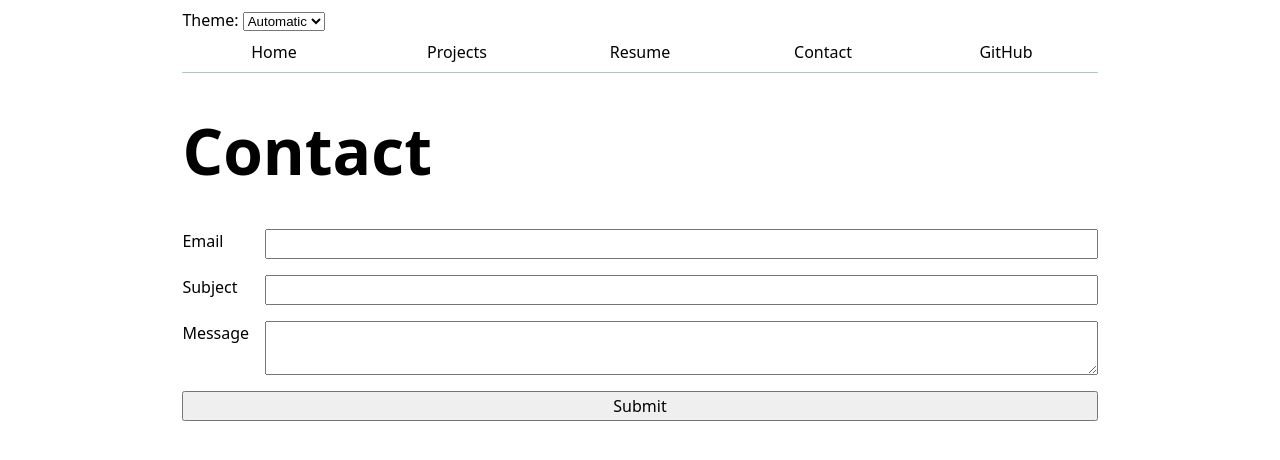
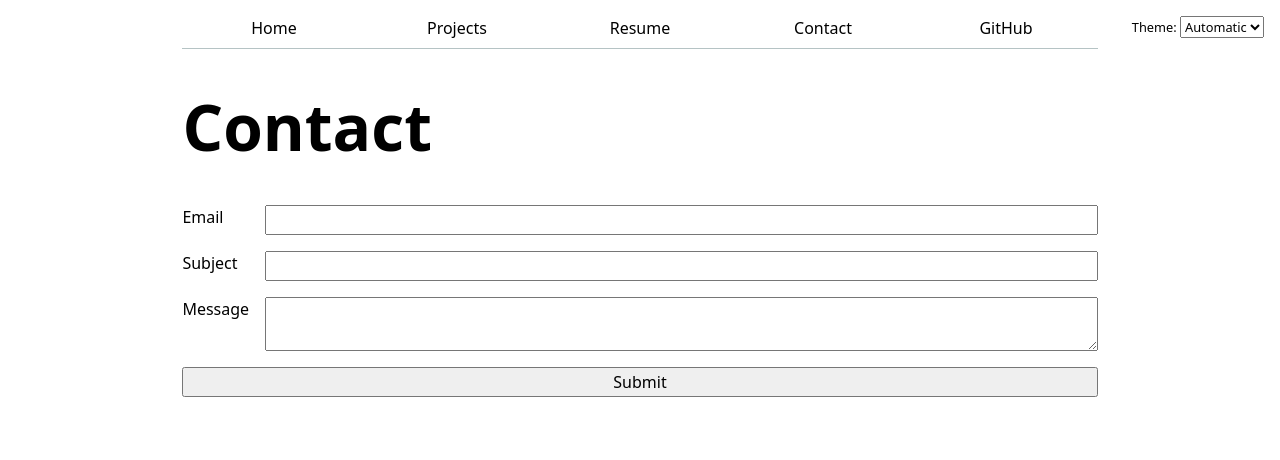
Before and after one commit to rayyguo/portfolio, a plain HTML site: page contact/index.html in a window 1280 px wide. Drawn offline with Linux system fonts and the light colour scheme.

Commit message:
Lab 3 Step 4.3: Place theme switcher at top right

```diff
--- a/style.css
+++ b/style.css
@@ -52,9 +52,17 @@ nav a:hover {
   padding-bottom: 0.1em;
 }
 
+.color-scheme {
+  position: absolute;
+  top: 1rem;
+  right: 1rem;
+  font-size: 80%;
+}
+
 input,
 textarea,
-button {
+button,
+select {
   font: inherit;
 }
 
```
